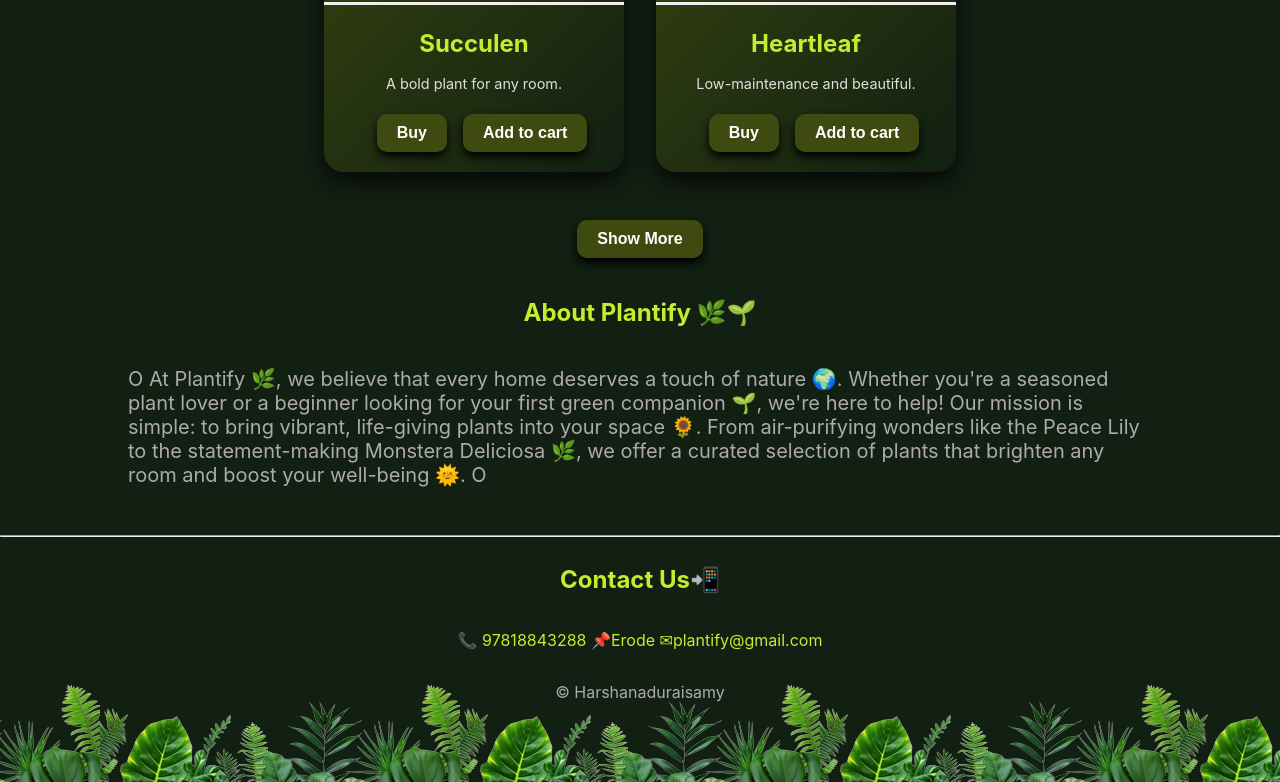
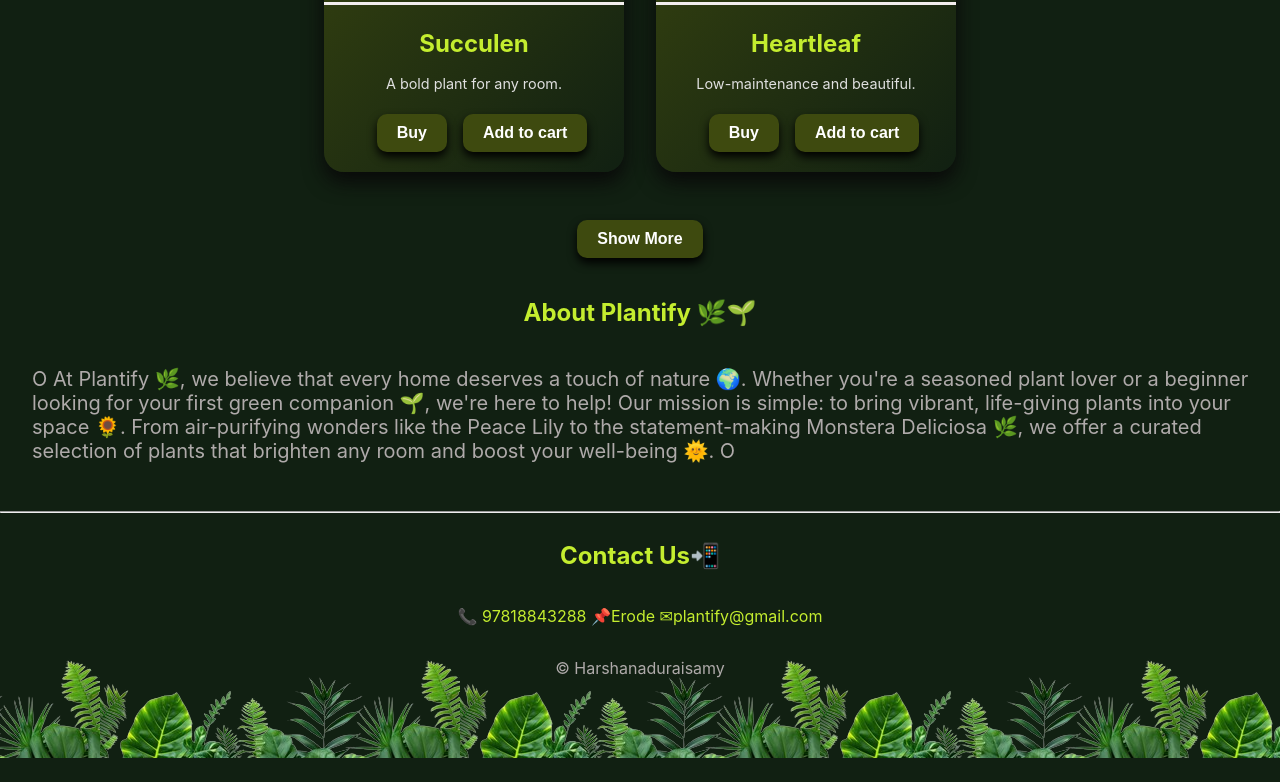
Before and after one commit to Harshanad03/firstrj, a React (Create React App) app: page / in a window 1280 px wide. Shown: the part 2113-2895 px from the top of the page. After the commit the page ends 2871 px from the top, so only its background shows below. Built offline with nearby package versions, Linux system fonts and the light colour scheme.

Commit message:
Update App.css

```diff
--- a/src/App.css
+++ b/src/App.css
@@ -193,8 +193,8 @@
 
 /* About Us Section */
 .abouttxt {
-  margin-left: 8rem;
-  margin-right: 8rem;
+  margin-left: 2rem;
+  margin-right: 1rem;
   align-items: center;
   color: rgb(175, 170, 170);
   font-size: 20px;
```
